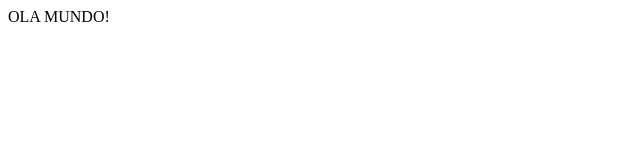
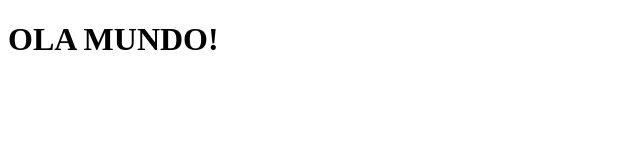
Before and after one commit to mariojp/page, a plain HTML site: page index.html in a window 1280 px wide. Shown: the whole page, without its empty margins (0-640 px from the left). Drawn offline with Linux system fonts and the light colour scheme.

Commit message:
ADD H1 in index.html

```diff
--- a/index.html
+++ b/index.html
@@ -3,6 +3,6 @@
 <HEAD> <TITLE>TITULO</TITLE>
 </HEAD>
 <BODY>
-OLA MUNDO!
+ <h1>OLA MUNDO!</h1>
 </BODY>
 </HTML>
```
